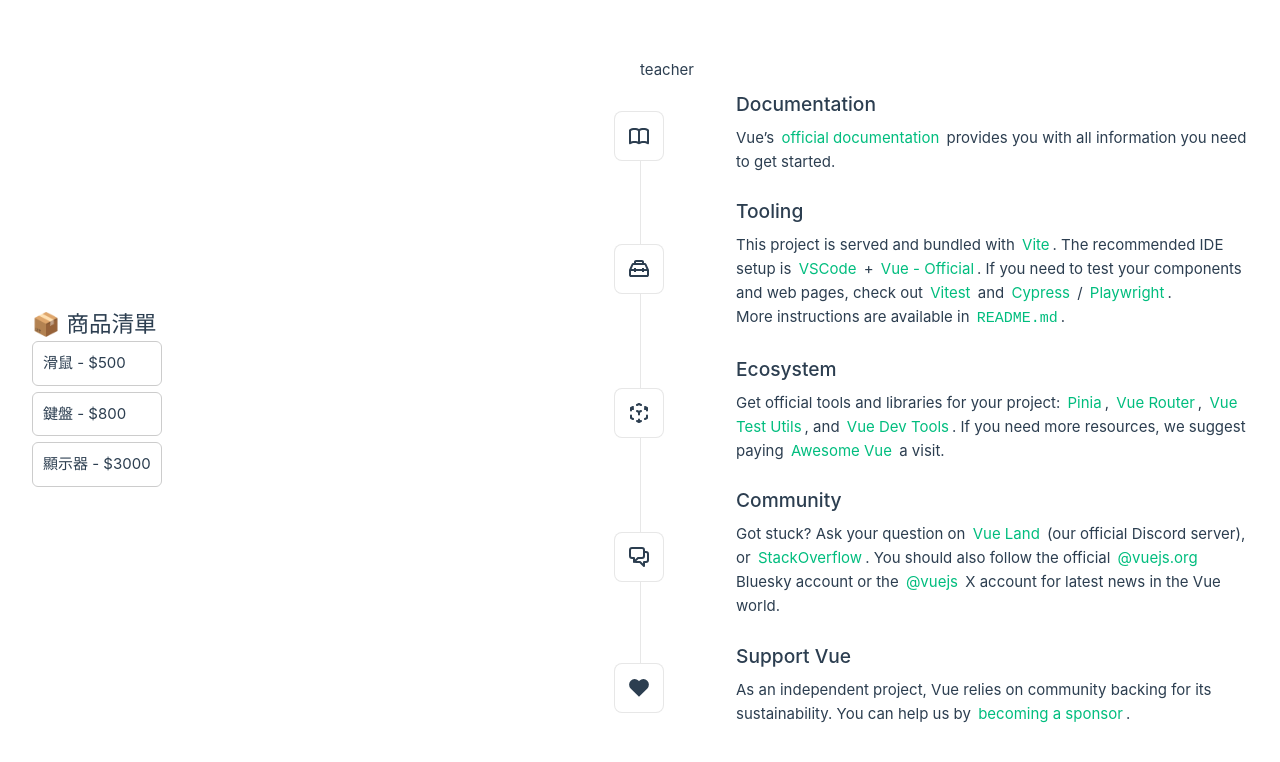
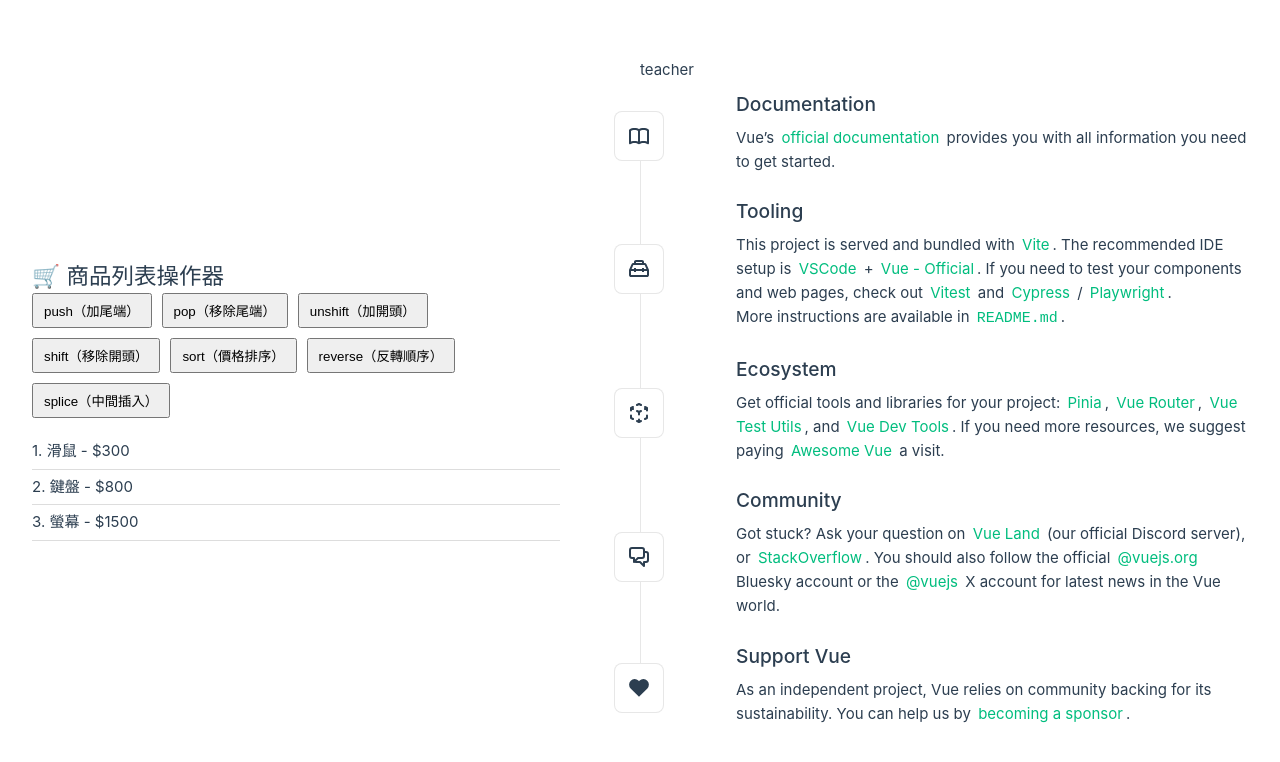
Before and after one commit to JerryChang0504/20250908, a Vue app: page / in a window 1280 px wide. Shown: the top 762 px of the page. Built offline with nearby package versions, Linux system fonts and the light colour scheme.

Commit message:
ArrayChangeDetection.vue

```diff
--- a/src/App.vue
+++ b/src/App.vue
@@ -17,6 +17,7 @@
 import ConditionalRenderingReactive from './components/ConditionalRenderingReactive.vue'
 import VforObject from './components/VforObject.vue'
 import ProductList from './components/ProductList.vue'
+import ArrayChangeDetection from './components/ArrayChangeDetection.vue'
 const msgT = "I'm Jerry"
 </script>
 
@@ -40,7 +41,8 @@
       <!-- <VifVshowDiff /> -->
       <!-- <ConditionalRenderingReactive /> -->
       <!-- <VforObject /> -->
-      <ProductList />
+      <!-- <ProductList /> -->
+      <ArrayChangeDetection />
     </div>
   </header>
 
--- /dev/null
+++ b/src/components/ArrayChangeDetection.vue
@@ -0,0 +1,95 @@
+<script setup>
+import { ref } from 'vue'
+
+let idCounter = 4
+
+const products = ref([
+  { id: 1, name: '滑鼠', price: 300 },
+  { id: 2, name: '鍵盤', price: 800 },
+  { id: 3, name: '螢幕', price: 1500 },
+])
+
+const addItem = () => {
+  products.value.push({ id: products.value.length + 1, name: '新商品', price: 999 })
+}
+
+const removeLast = () => {
+  products.value.pop()
+}
+
+const addFirst = () => {
+  products.value.unshift({ id: products.value[0].id - 1, name: '新商品', price: 999 })
+}
+
+const removeFirst = () => {
+  products.value.shift()
+}
+
+const sortClicked = ref(false)
+const sortByPrice = () => {
+  if (sortClicked.value) {
+    products.value.sort((a, b) => a.price - b.price)
+    sortClicked.value = false
+  } else {
+    products.value.sort((a, b) => b.price - a.price)
+    sortClicked.value = true
+  }
+}
+
+const reverseList = () => {
+  products.value.reverse()
+}
+
+const insertMiddle = () => {
+  const mid = Math.floor(products.value.length / 2)
+  products.value.splice(mid, 0, { id: idCounter++, name: '中間商品', price: 456 })
+}
+</script>
+
+<template>
+  <div class="container">
+    <h2>🛒 商品列表操作器</h2>
+
+    <!-- 操作按鈕 -->
+    <div class="actions">
+      <button @click="addItem">push（加尾端）</button>
+      <button @click="removeLast">pop（移除尾端）</button>
+      <button @click="addFirst">unshift（加開頭）</button>
+      <button @click="removeFirst">shift（移除開頭）</button>
+      <button @click="sortByPrice">sort（價格排序）</button>
+      <button @click="reverseList">reverse（反轉順序）</button>
+      <button @click="insertMiddle">splice（中間插入）</button>
+    </div>
+
+    <!-- 列表渲染 -->
+    <ul>
+      <li v-for="(item, index) in products" :key="item.id">
+        {{ index + 1 }}. {{ item.name }} - ${{ item.price }}
+      </li>
+    </ul>
+  </div>
+</template>
+
+<style scoped>
+.container {
+  max-width: 600px;
+  margin: auto;
+}
+.actions {
+  display: flex;
+  flex-wrap: wrap;
+  gap: 10px;
+  margin-bottom: 16px;
+}
+button {
+  padding: 6px 10px;
+}
+ul {
+  list-style: none;
+  padding: 0;
+}
+li {
+  padding: 6px 0;
+  border-bottom: 1px solid #ddd;
+}
+</style>
```
